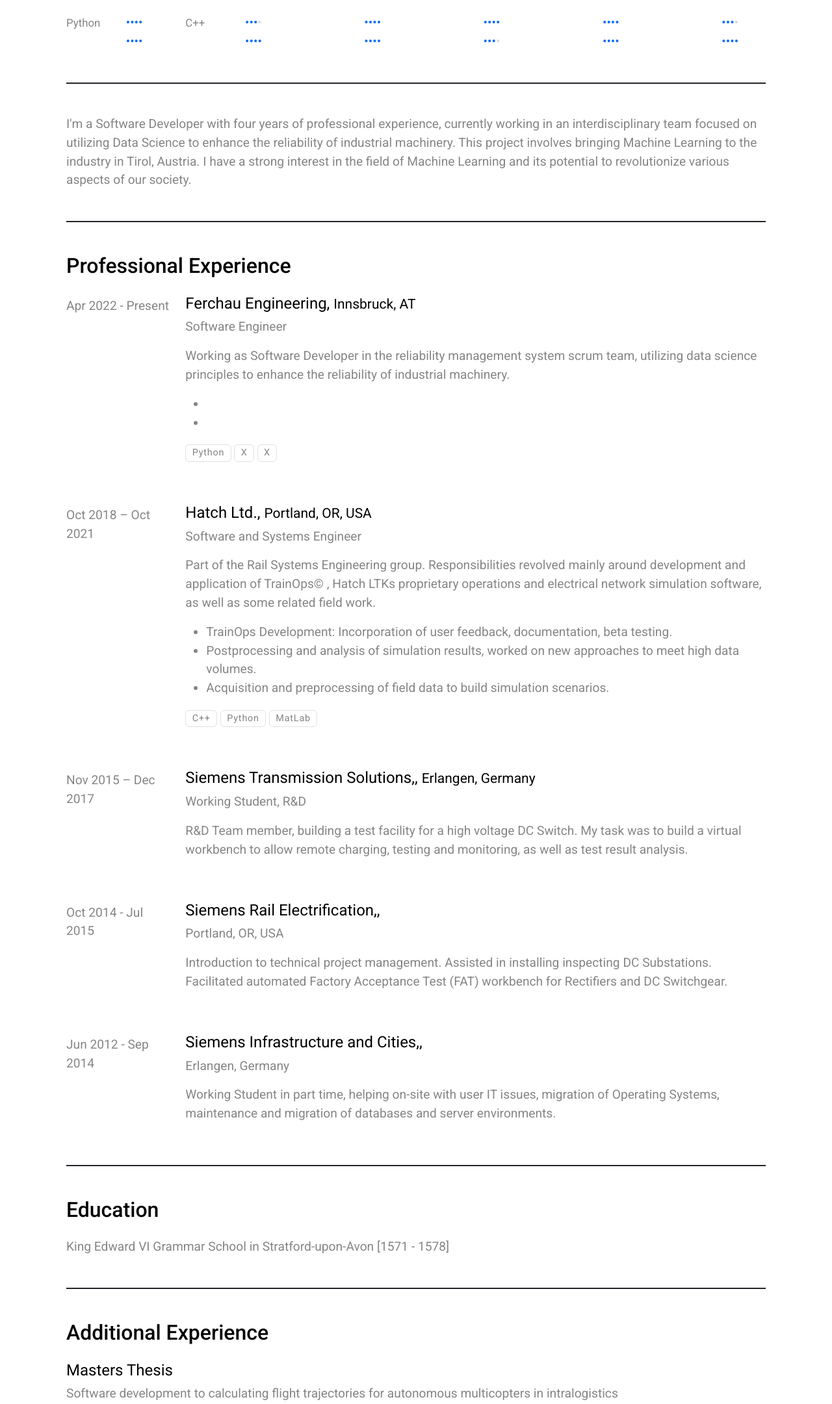
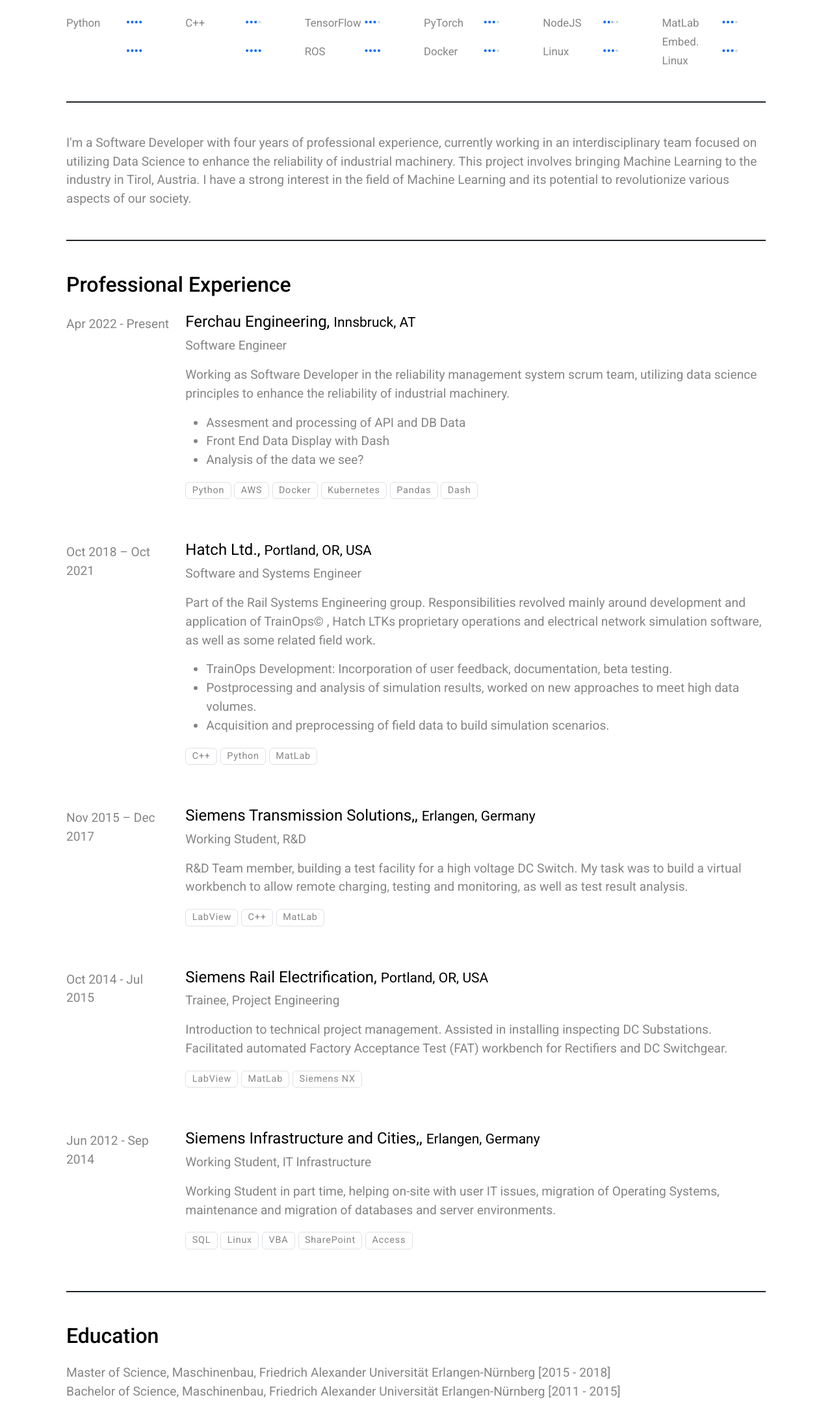
Before and after one commit to ChriSil/cv, a plain HTML site: page index.html in a window 1280 px wide. Shown: the part 399-2560 px from the top of the page at 65% size. Drawn offline with nearby package versions, Linux system fonts and the light colour scheme.

Commit message:
Deploying to gh-pages from  @ f99c85877d9d148c9d9ade5dfff4df6fa3144093 🚀

```diff
--- a/index.html
+++ b/index.html
@@ -86,31 +86,31 @@
                 </div>
             </div>
             <div class="col-print-1 col-3 col-md-2 col-lg-1 text-right">
-                <small></small>
+                <small>TensorFlow</small>
             </div>
             <div class="col-print-1 col-3 col-md-2 col-lg-1">
                 <div class="skills">
-                    <div class="skills-bar" style="width: 100%"></div>
+                    <div class="skills-bar" style="width: 75%"></div>
                 </div>
             </div>
             <div class="col-print-1 col-3 col-md-2 col-lg-1 text-right">
-                <small></small>
+                <small>PyTorch</small>
             </div>
             <div class="col-print-1 col-3 col-md-2 col-lg-1">
                 <div class="skills">
-                    <div class="skills-bar" style="width: 100%"></div>
+                    <div class="skills-bar" style="width: 75%"></div>
                 </div>
             </div>
             <div class="col-print-1 col-3 col-md-2 col-lg-1 text-right">
-                <small></small>
+                <small>NodeJS</small>
             </div>
             <div class="col-print-1 col-3 col-md-2 col-lg-1">
                 <div class="skills">
-                    <div class="skills-bar" style="width: 100%"></div>
+                    <div class="skills-bar" style="width: 60%"></div>
                 </div>
             </div>
             <div class="col-print-1 col-3 col-md-2 col-lg-1 text-right">
-                <small></small>
+                <small>MatLab</small>
             </div>
             <div class="col-print-1 col-3 col-md-2 col-lg-1">
                 <div class="skills">
@@ -134,7 +134,7 @@
                 </div>
             </div>
             <div class="col-print-1 col-3 col-md-2 col-lg-1 text-right">
-                <small></small>
+                <small>ROS</small>
             </div>
             <div class="col-print-1 col-3 col-md-2 col-lg-1">
                 <div class="skills">
@@ -142,7 +142,7 @@
                 </div>
             </div>
             <div class="col-print-1 col-3 col-md-2 col-lg-1 text-right">
-                <small></small>
+                <small>Docker</small>
             </div>
             <div class="col-print-1 col-3 col-md-2 col-lg-1">
                 <div class="skills">
@@ -150,19 +150,19 @@
                 </div>
             </div>
             <div class="col-print-1 col-3 col-md-2 col-lg-1 text-right">
-                <small></small>
+                <small>Linux</small>
             </div>
             <div class="col-print-1 col-3 col-md-2 col-lg-1">
                 <div class="skills">
-                    <div class="skills-bar" style="width: 100%"></div>
+                    <div class="skills-bar" style="width: 80%"></div>
                 </div>
             </div>
             <div class="col-print-1 col-3 col-md-2 col-lg-1 text-right">
-                <small></small>
+                <small>Embed. Linux</small>
             </div>
             <div class="col-print-1 col-3 col-md-2 col-lg-1">
                 <div class="skills">
-                    <div class="skills-bar" style="width: 100%"></div>
+                    <div class="skills-bar" style="width: 80%"></div>
                 </div>
             </div>
         </div>
@@ -185,19 +185,24 @@
                 <h3 class="fs-4 fw-normal">Ferchau Engineering, <small>Innsbruck, AT</small></h3>
                 <p>Software Engineer</p>
 
-                <div><p>Working as Software Developer in the reliability management system scrum team, utilizing data science principles to enhance the reliability of industrial machinery.</p>
+                <div><p>Working as Software Developer in the reliability management system scrum team, utilizing data science                    principles to enhance the reliability of industrial machinery.</p>
                 <ul>
-                    <li></li>
+                    <li>Assesment and processing of API and DB Data</li>
 
-                    <li></li>
+                    <li>Front End Data Display with Dash</li>
+
+                    <li>Analysis of the data we see?</li>
                 </ul>
 
                 </div>
 
                 <p>
                     <span class="badge text-body border border-1">Python</span>
-                    <span class="badge text-body border border-1">X</span>
-                    <span class="badge text-body border border-1">X</span>
+                    <span class="badge text-body border border-1">AWS</span>
+                    <span class="badge text-body border border-1">Docker</span>
+                    <span class="badge text-body border border-1">Kubernetes</span>
+                    <span class="badge text-body border border-1">Pandas</span>
+                    <span class="badge text-body border border-1">Dash</span>
                 </p>
             </div>
         </div>
@@ -210,8 +215,8 @@
                 <p>Software and Systems Engineer</p>
 
                 <div><p>Part of the Rail Systems Engineering group.    Responsibilities revolved mainly around
-        development and application of TrainOps© , Hatch LTKs proprietary operations and electrical
-        network simulation software, as well as some related field work.</p>
+                    development and application of TrainOps© , Hatch LTKs proprietary operations and electrical
+                    network simulation software, as well as some related field work.</p>
                 <ul>
                     <li>TrainOps Development: Incorporation of user feedback, documentation, beta testing.</li>
 
@@ -243,6 +248,9 @@
                 </div>
 
                 <p>
+                    <span class="badge text-body border border-1">LabView</span>
+                    <span class="badge text-body border border-1">C++</span>
+                    <span class="badge text-body border border-1">MatLab</span>
                 </p>
             </div>
         </div>
@@ -251,8 +259,8 @@
                 Oct 2014 - Jul 2015
             </div>
             <div class="col-md-10">
-                <h3 class="fs-4 fw-normal">Siemens Rail Electrification,, <small></small></h3>
-                <p>Portland, OR, USA</p>
+                <h3 class="fs-4 fw-normal">Siemens Rail Electrification, <small>Portland, OR, USA</small></h3>
+                <p>Trainee, Project Engineering</p>
 
                 <div><p>Introduction to technical project management. Assisted in installing inspecting DC Substations. Facilitated automated Factory Acceptance Test (FAT) workbench for Rectifiers and DC Switchgear. </p>
                 <ul>                </ul>
@@ -260,6 +268,9 @@
                 </div>
 
                 <p>
+                    <span class="badge text-body border border-1">LabView</span>
+                    <span class="badge text-body border border-1">MatLab</span>
+                    <span class="badge text-body border border-1">Siemens NX</span>
                 </p>
             </div>
         </div>
@@ -268,8 +279,8 @@
                 Jun 2012 - Sep 2014
             </div>
             <div class="col-md-10">
-                <h3 class="fs-4 fw-normal">Siemens Infrastructure and Cities,, <small></small></h3>
-                <p>Erlangen, Germany</p>
+                <h3 class="fs-4 fw-normal">Siemens Infrastructure and Cities,, <small>Erlangen, Germany</small></h3>
+                <p>Working Student, IT Infrastructure</p>
 
                 <div><p>Working Student in part time, helping on-site with user IT issues, migration of Operating Systems, maintenance and migration of databases and server environments.</p>
                 <ul>                </ul>
@@ -277,6 +288,11 @@
                 </div>
 
                 <p>
+                    <span class="badge text-body border border-1">SQL</span>
+                    <span class="badge text-body border border-1">Linux</span>
+                    <span class="badge text-body border border-1">VBA</span>
+                    <span class="badge text-body border border-1">SharePoint</span>
+                    <span class="badge text-body border border-1">Access</span>
                 </p>
             </div>
         </div>
@@ -284,7 +300,8 @@
 
     <div class="border-bottom border-2 border-print-0 border-dark mb-5 pb-5 pb-print-0 mb-print-1">
         <h2 class="mb-4">Education</h2>
-        <div>King Edward VI Grammar School in Stratford-upon-Avon [1571 - 1578]</div>
+        <div>Master of Science, Maschinenbau, Friedrich Alexander Universität Erlangen-Nürnberg [2015 - 2018]</div>
+        <div>Bachelor of Science, Maschinenbau, Friedrich Alexander Universität Erlangen-Nürnberg [2011 - 2015]</div>
     </div>
 
     <h2 class="mb-4">Additional Experience</h2>
@@ -292,9 +309,11 @@
     <div class="mb-4">
         <h3 class="fs-4 fw-normal">Masters Thesis</h3>
 
-        <p>Software development to calculating flight trajectories for autonomous
-      multicopters in intralogistics</p>
-
+        <p>&quot;Software development to calculating flight trajectories for autonomous
+      multicopters in intralogistics&quot;</p>
+                  <ul>
+                    <li></li>
+                </ul>
         <div>
             <span class="badge text-body border border-1">C++</span>
             <span class="badge text-body border border-1">Python</span>
@@ -304,19 +323,24 @@
     <div class="mb-4">
         <h3 class="fs-4 fw-normal">Project Thesis</h3>
 
-        <p>Fabrication of artficial muscles using the Aerosol-Jet-3D-Print method</p>
-
+        <p>&quot;Fabrication of artficial muscles using the Aerosol-Jet-3D-Print method&quot;</p>
+                  <ul>
+                    <li></li>
+                </ul>
         <div>
-            <span class="badge text-body border border-1">3d Print</span>
+            <span class="badge text-body border border-1">3D Print</span>
             <span class="badge text-body border border-1">Aerosols</span>
+            <span class="badge text-body border border-1">PLC</span>
         </div>
     </div>
     <div class="mb-4">
         <h3 class="fs-4 fw-normal">Bachelors Thesis</h3>
 
-        <p>Experimental and simulative analysis of thermally conductive polymers in
-      high power LED-systems</p>
-
+        <p>&quot;Experimental and simulative analysis of thermally conductive polymers in
+      high power LED-systems&quot;</p>
+                  <ul>
+                    <li></li>
+                </ul>
         <div>
             <span class="badge text-body border border-1">FEM Analysis</span>
             <span class="badge text-body border border-1">Thermal Condictivity</span>
```
Also changed, not shown: 1 other file.
